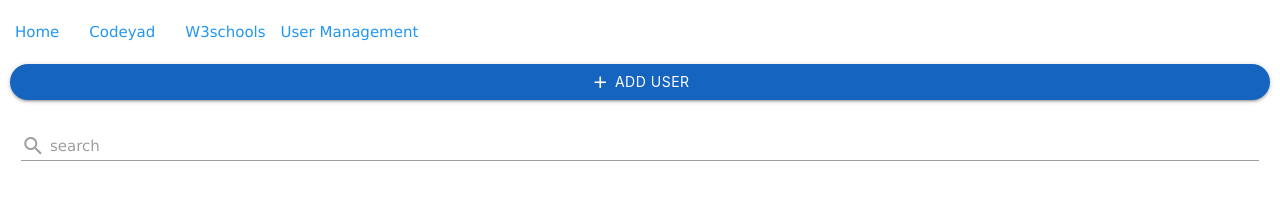
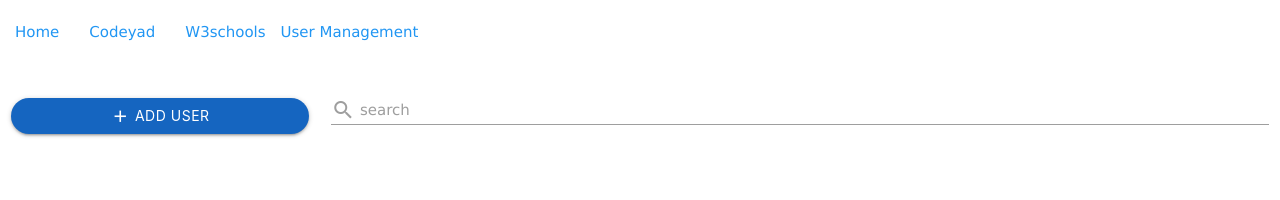
Before and after one commit to Nima8408-2/HTML-CSS-projects, a plain HTML site: page assets/user.html in a window 1280 px wide. Drawn offline with Linux system fonts and the light colour scheme.

Commit message:
session 7

```diff
--- a/assets/CSS/style-1.CSS
+++ b/assets/CSS/style-1.CSS
@@ -11,3 +11,10 @@ body {
     box-shadow: 0 0 50px gray !important;
   }
 }
+@media (min-width:600px){
+#top-actions-section{
+    display: flex !important;
+    align-items: center !important;
+}
+
+}
--- a/assets/user.html
+++ b/assets/user.html
@@ -15,7 +15,7 @@
 
     <nav class="white z-depth-0">
         <div class="nav-wrapper">
-          <a href="#!" class="blue-text darken-3">User Management</a>
+          <a href="user.html" class="blue-text darken-3">User Management</a>
           <a href="#" data-target="mobile-demo" class="sidenav-trigger">
             <i class="material-icons blue-text darken-3">menu</i></a>
           <ul class="left hide-on-med-and-down">
@@ -45,7 +45,7 @@
         <li><a href="https://codeyad.com" target="_blank"><i class="material-icons">link</i> CodeYad</a></li>
         <li><div class="divider"></div></li>
         <li><a class="subheader">Subheader</a></li>
-        <li><a class="waves-effect" href="#!">Home</a></li>
+        <li><a class="waves-effect" href="index.html">Home</a></li>
         <li><a class="waves-effect" href="/assets/user.html">Users</a></li>
       </ul>
 
@@ -55,17 +55,16 @@
 
     <!-- content section -----------START--------- -->
 
-    <section>
+    <section id="top-actions-section" class="row">
         <!-- add button ------------ -->
-        <div class="p-l-10 p-r-10">
+        <div class="p-l-10 p-r-10 col s12 m4 l3">
             <button class="waves-effect waves-light btn blue darken-3 p-l-30 p-r-30 w-full rounded_pill flex-c">
                 <i class="material-icons m-r-5">add</i>
-
                 add user
             </button>
         </div>
         <!-- search section ------------ -->
-        <div class="p-l-10 p-r-10">
+        <div class="p-l-10 p-r-10 col s12 m8 l9">
             <div class="row">
                 <div class="input-field col s12">
                   <input id="search" type="text" class="validate">
```
Also changed, not shown: assets/index.html (+1 -1 lines).
